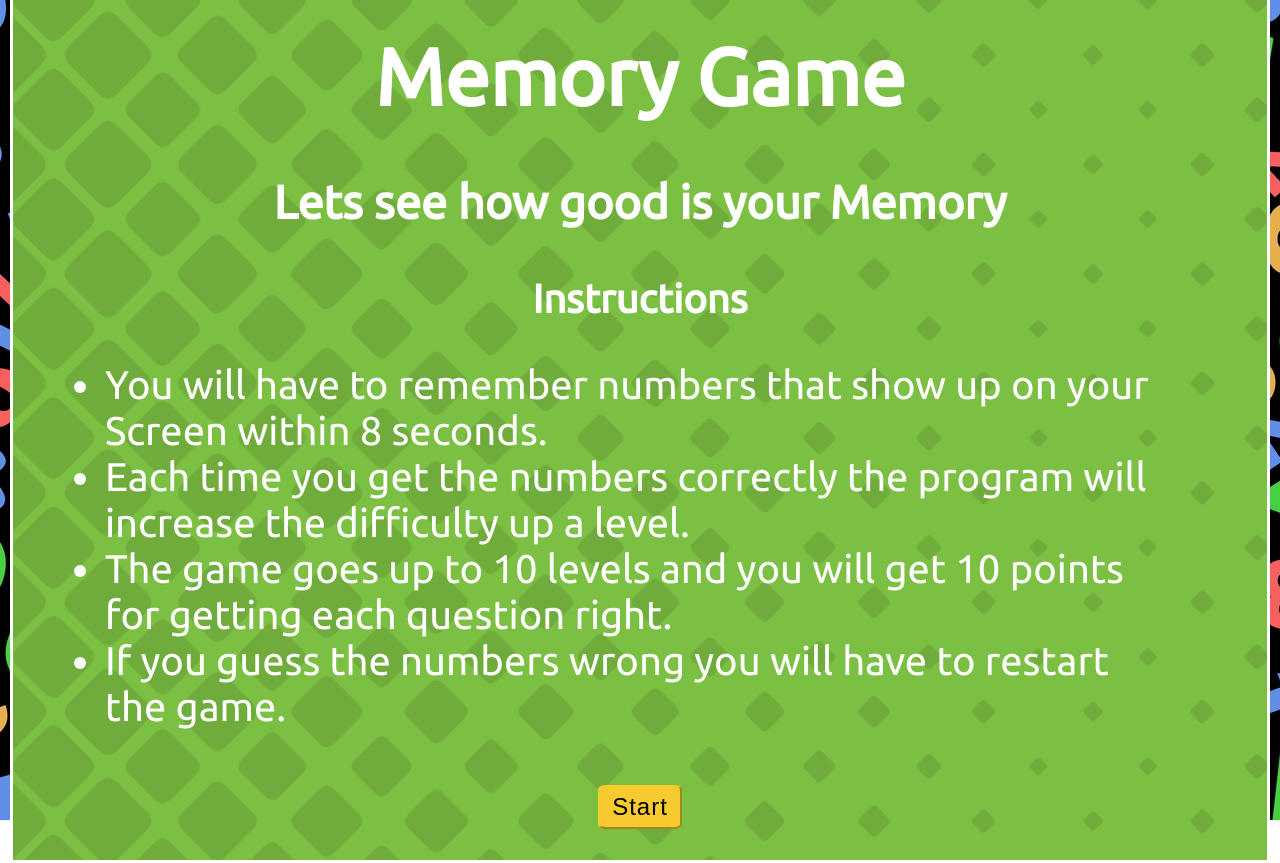
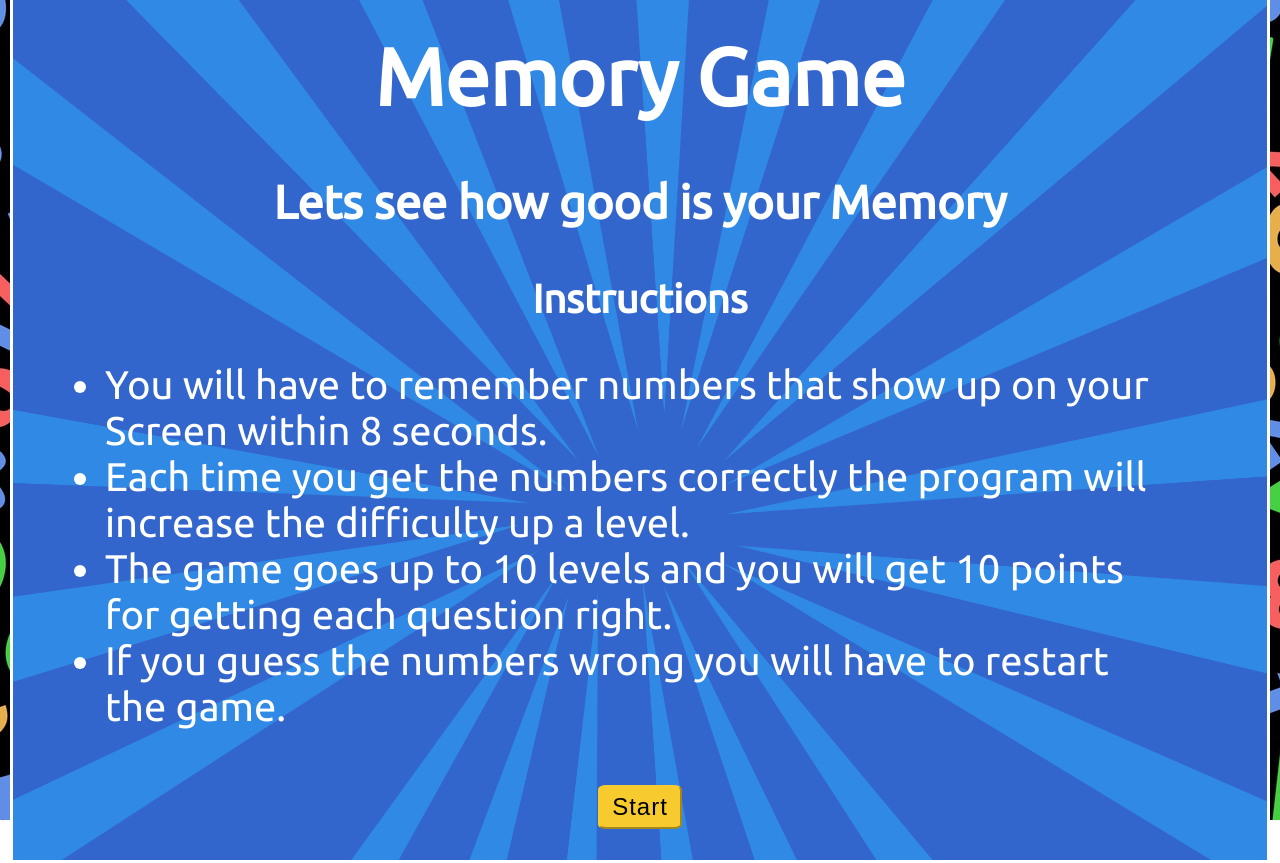
Before and after one commit to Saumyap07/Memory-Game, a React (Create React App) app in the folder game-app/: page / in a window 1280 px wide. Built offline with nearby package versions, Linux system fonts and the light colour scheme; no server answers; the database is empty.

Commit message:
Added sorting scoreboard

```diff
--- a/game-app/src/App.css
+++ b/game-app/src/App.css
@@ -13,7 +13,9 @@
   text-align: center;
   border: 3px solid white;
   font-size: 40px;
-  background-image: url('Picture/ScoreBoard.png');
+  background-image: url('Picture/blue.png');
+  background-size: cover;
+  background-position: center;
   max-width: 1200px;
   padding: 1rem 2rem;
 }
@@ -169,3 +171,7 @@ tbody{
   color: black;
   border-radius: 10%;
  }
+/*
+ .incorrect {
+  text-decoration: line-through;
+} */
--- a/game-app/src/App.jsx
+++ b/game-app/src/App.jsx
@@ -2,7 +2,7 @@
 import './App.css';
 import Numbers from './Numbers';
 import { initializeApp } from 'firebase/app';
-import { collection, getFirestore } from 'firebase/firestore';
+import {query, collection, orderBy, limit, getFirestore } from 'firebase/firestore';
 import { useState } from "react";
 import Instructions from './View-Components/Instructions';
 import Remember from './View-Components/Remember';
@@ -19,7 +19,11 @@ const app = initializeApp(firebaseConfig);
 const db = getFirestore(app);
 const HighscoresCollection = collection(db, 'Highscores')
 
-
+const highScoresQuery = query(
+  HighscoresCollection,
+  orderBy('score', 'desc'), // Order by 'score' in descending order
+  limit(10), // Limit the result to 10 documents
+);
 
 
 const genrateRandomNum = (digitNum) => {
@@ -37,7 +41,7 @@ function App() {
   const [guessNumbers, setGuessNumbers] = useState('1');
   const [score,setScore] = useState(0)
   const [level,setLevel] = useState(0)
-  const [highScores, loading, error] =useCollection(HighscoresCollection);
+  const [highScores, loading, error] =useCollection(highScoresQuery);
 
   const updateHighScores= (newHighScore)=>{
 
--- a/game-app/src/View-Components/Results.jsx
+++ b/game-app/src/View-Components/Results.jsx
@@ -5,6 +5,8 @@ function Results({ guessNumbers, randomNumbers, handleWin, handleLose, score, le
                    updateHighScores  }) {
 
     const [playerName, setPlayerName] = useState("")
+    const [showScoreboard, setShowScoreboard] = useState(false);
+
     function handleNewHighScore() {
         const newHighScore = {
             name:playerName,
@@ -16,7 +18,6 @@ function Results({ guessNumbers, randomNumbers, handleWin, handleLose, score, le
         goToScoreBoard()
 
     }
-
 
 
     if (guessNumbers == randomNumbers) {
@@ -43,7 +44,7 @@ function Results({ guessNumbers, randomNumbers, handleWin, handleLose, score, le
                 <p>Score : {score}</p>
                 <p>Level {level}</p>
                 <button className="Lose-btn" id="Lose-btn" onClick={handleLose}>Try Again</button>
-                <button className="Lose-btn" id="Lose-btn" onClick={goToScoreBoard}>Scoreboard</button>
+                <button className="Lose-btn" id="Lose-btn" onClick={() => setShowScoreboard(true)}>Scoreboard</button>
                 {showHighScoreDialog && (
                     <dialog open>
                         <p>Congratulations you got an highscore</p>
@@ -60,9 +61,14 @@ function Results({ guessNumbers, randomNumbers, handleWin, handleLose, score, le
                               }}
                         />
                         <button className="sumbit-btn" type="button" onClick={handleNewHighScore}>Sumbit</button>
-                        <button className="No-btn" type="button" onClick={goToScoreBoard}>No Thankyou</button>
+                        <button className="No-btn" type="button" onClick={() => setShowScoreboard(false)}>No Thankyou</button>
                     </dialog>
                 )}
+                {showScoreboard && (
+          <div>
+            {goToScoreBoard}
+          </div>
+        )}
             </div>
         )
     }
--- a/game-app/src/View-Components/ScoreBoard.jsx
+++ b/game-app/src/View-Components/ScoreBoard.jsx
@@ -9,7 +9,6 @@ function ScoreBoard({score, highScores,}) {
         }
       });
 
-      highScoreData.sort((a, b) => b.score - a.score);
 
     return (
         <>
```
Also changed, not shown: game-app/src/Picture/blue.png (added).
